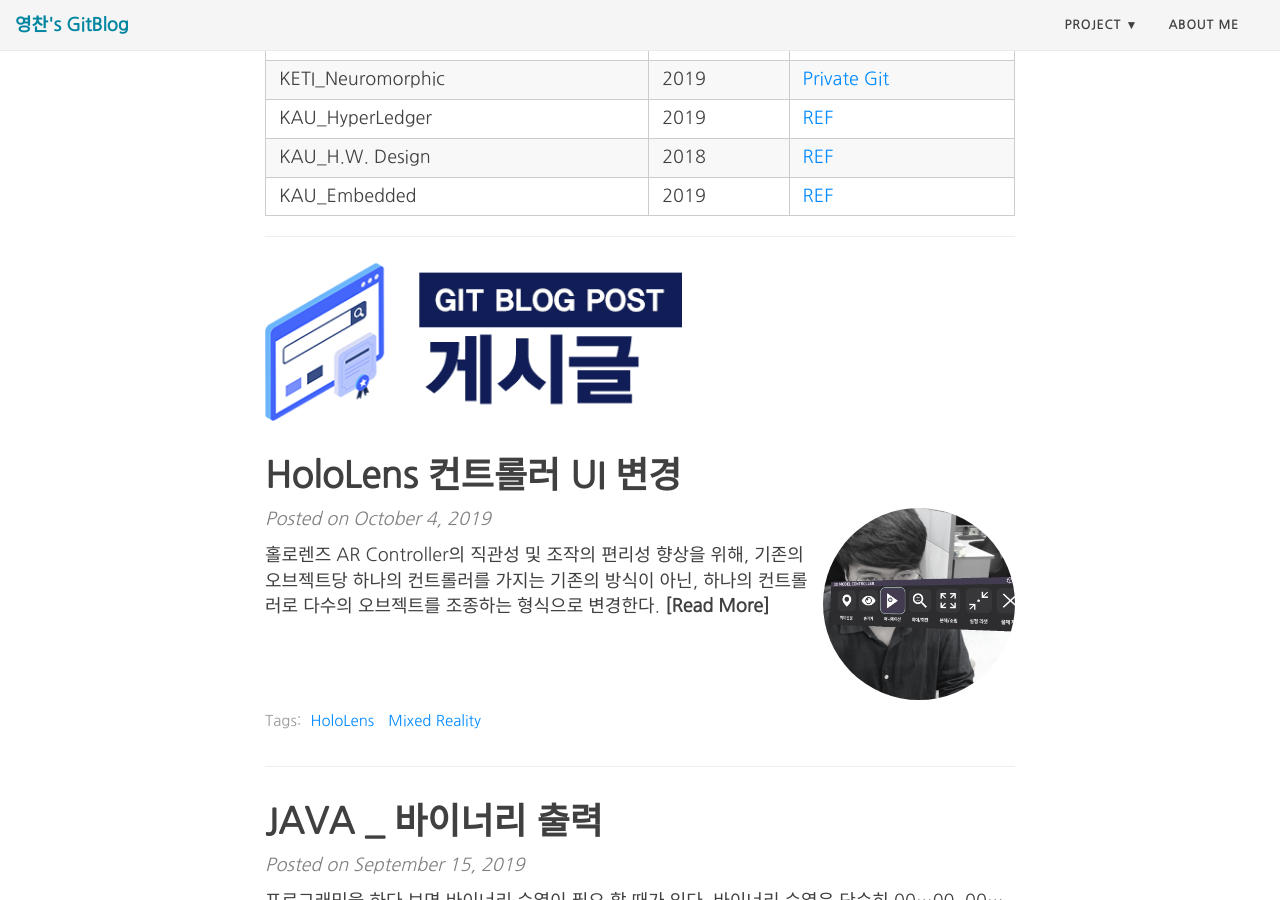
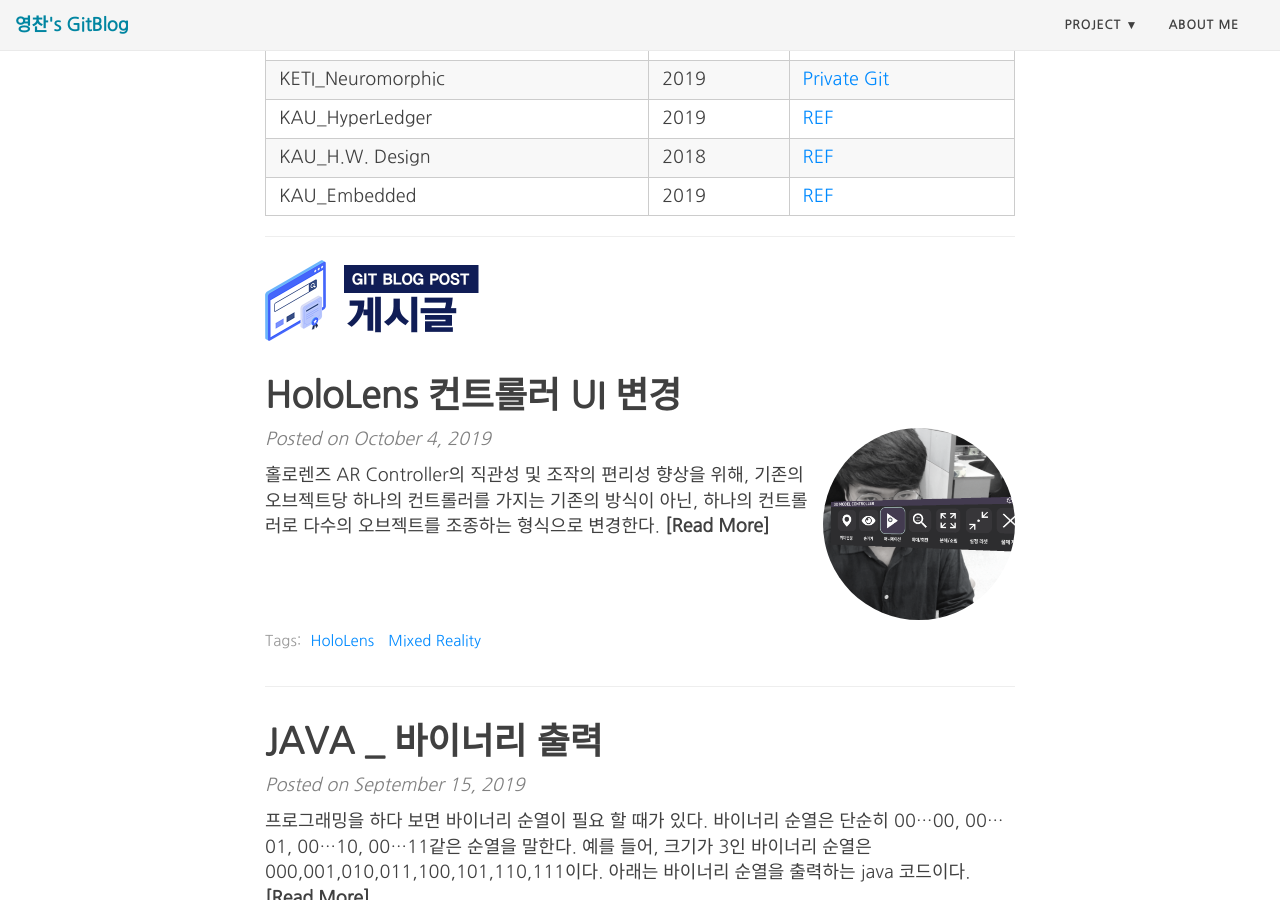
Before and after one commit to charlieppark/charlieppark.github.io-backup, a Jekyll site: the page built from index.html, in a window 1280 px wide and 900 px high, scrolled down 720 px. Built offline with Jekyll 4.4.1, drawn with Linux system fonts in a browser that asks for light colours; nearby versions of some CDN libraries; the list of posts is cut into pages by our own code.

Commit message:
logo image resizing

```diff
--- a/index.html
+++ b/index.html
@@ -39,7 +39,7 @@ use-site-title: true
   </table>
 </div>
 <hr>
-<img src="/img/logo2.png" style="width:100%;max-width: 768px;">
+<img src="/img/logo2.png" style="width:100%;max-width: 384px;">
 <div class="posts-list">
   {% for post in paginator.posts %}
   <article class="post-preview">
```
